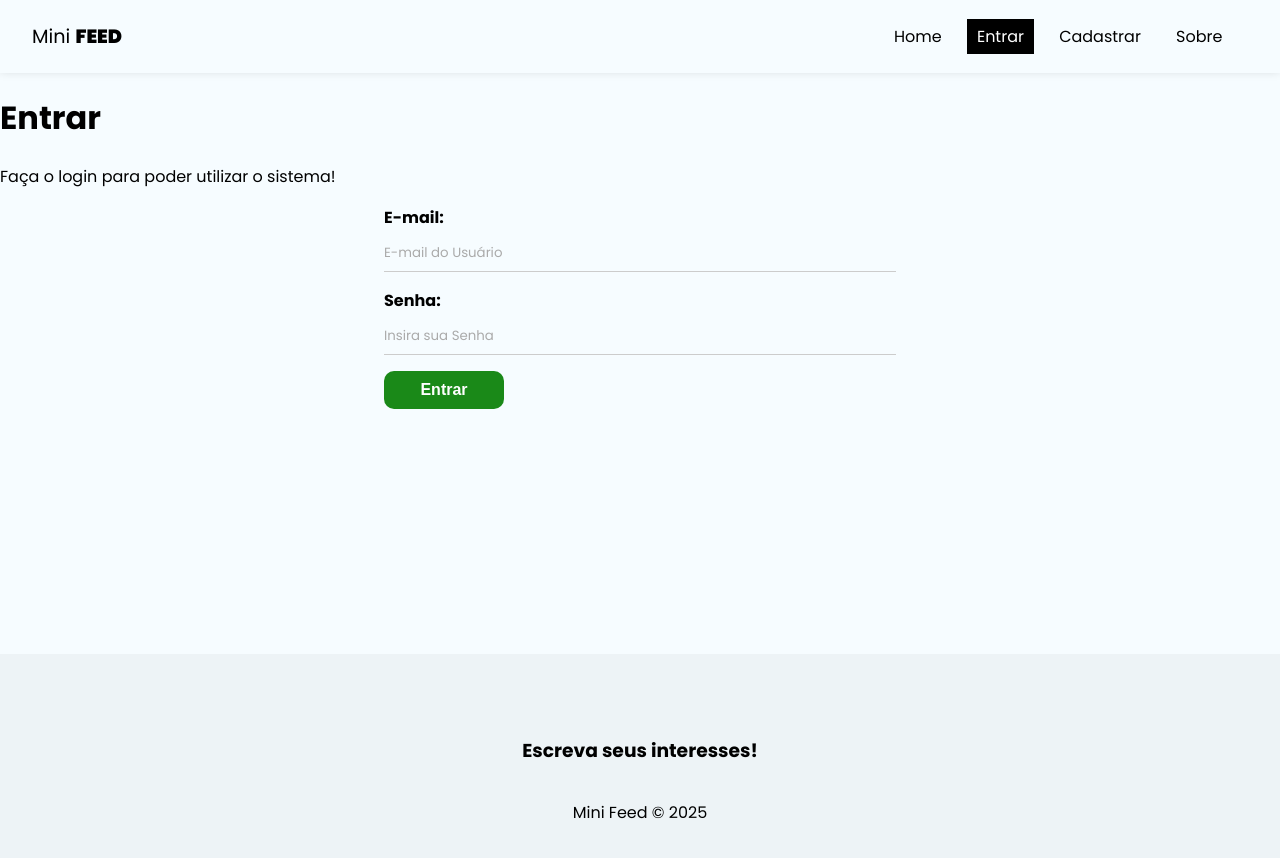
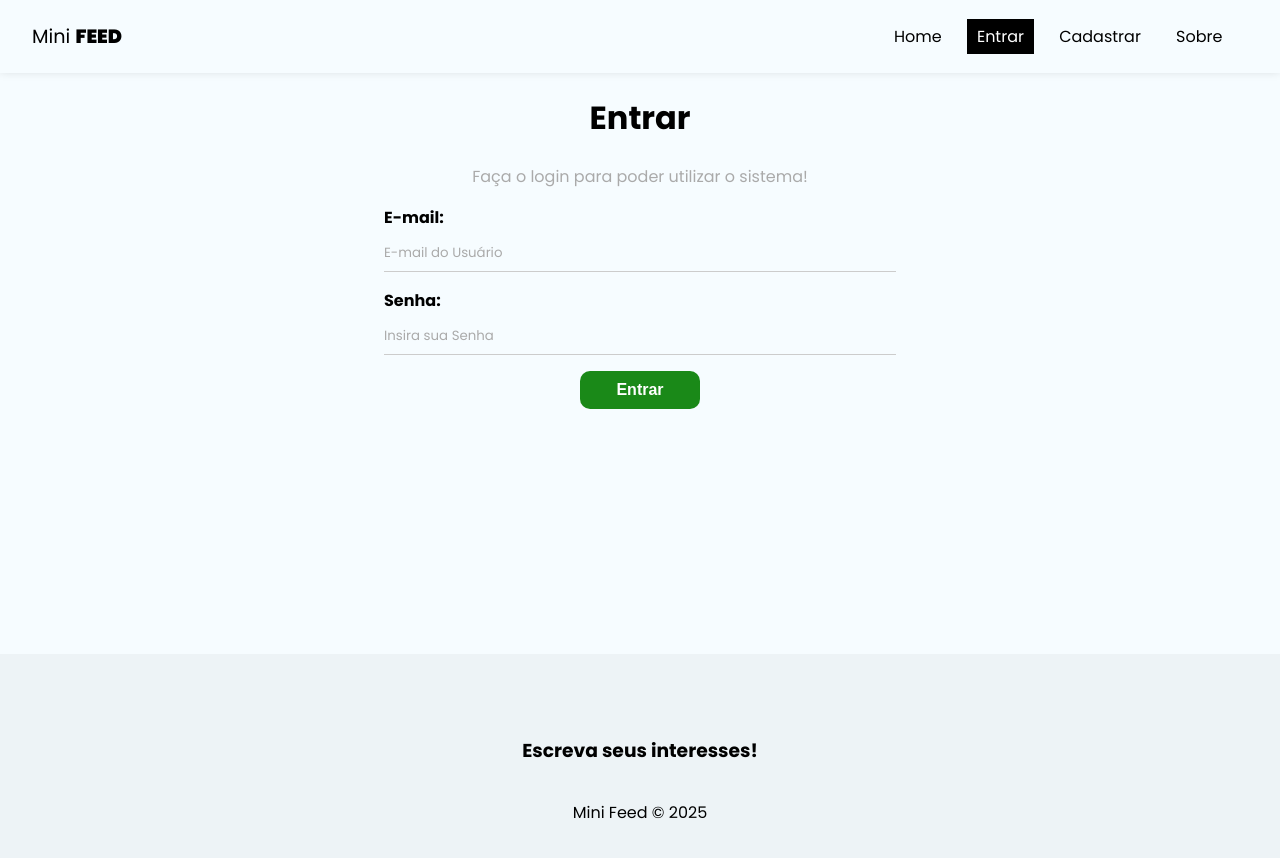
Before and after one commit to Gioomoraes/Mini-Feed, a React (Vite) app: page /login in a window 1280 px wide. Shown: the top 858 px of the page. Built offline with nearby package versions, Linux system fonts and the light colour scheme; no server answers.

Commit message:
importing styles

```diff
--- a/src/pages/Login/Login.jsx
+++ b/src/pages/Login/Login.jsx
@@ -31,7 +31,7 @@ const Login = () => {
       }
     }, [AuthError]);
   return (
-    <div>
+    <div className={styles.login}>
       <h1>Entrar</h1>
       <p>Faça o login para poder utilizar o sistema!</p>
       <form onSubmit={handleSubmit}>
--- a/src/pages/Login/Login.module.css
+++ b/src/pages/Login/Login.module.css
@@ -0,0 +1,7 @@
+.login{
+    text-align: center;
+}
+
+.login p {
+    color: #aaa;
+}
```
